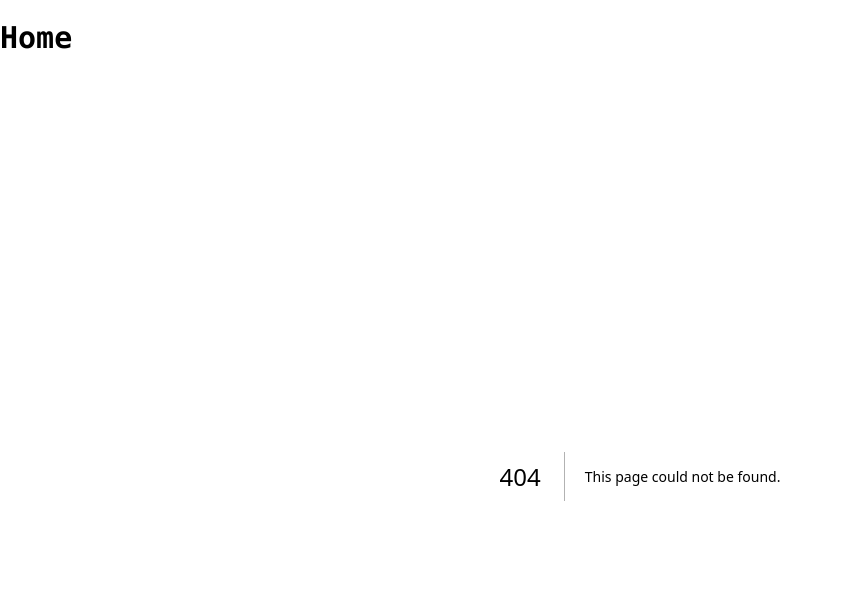
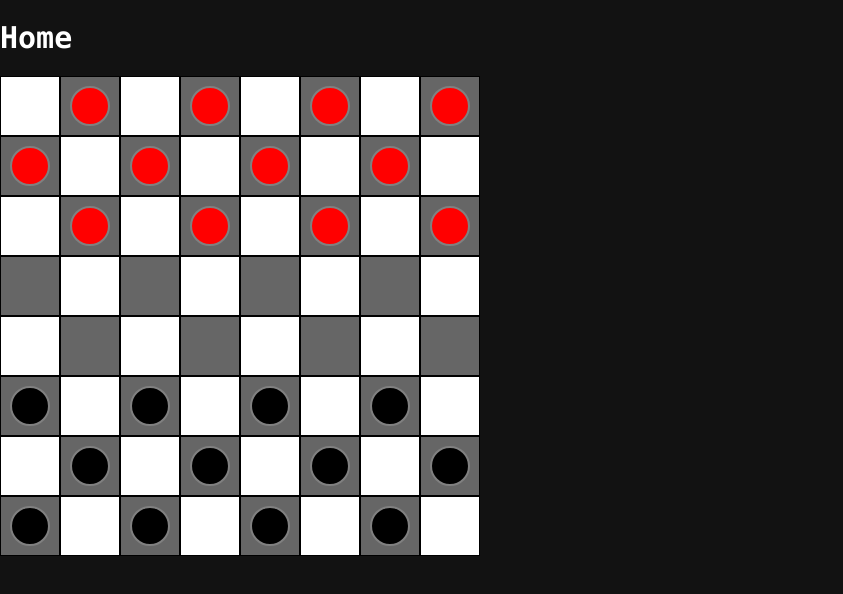
Before and after one commit to hadmacker/numbrella, a Next.js app: page /activities/checkers in a window 1280 px wide. Before the commit this address had no page. Shown: the top 594 px of the page, without its empty margins (0-843 px from the left). Built offline with nearby package versions, Linux system fonts and the light colour scheme.

Commit message:
Merge remote-tracking branch 'origin' into ttt

```diff
--- /dev/null
+++ b/app/activities/checkers/page.tsx
@@ -0,0 +1,79 @@
+'use client'
+
+import React, { useState } from "react";
+
+const xColor = '#60A5FA';
+const oColor = '#EC4899';
+const cellDarkBgColor = '#666';
+
+type Board = (string | null)[][];
+
+const initializeBoard = (): Board => {
+  const board: Board = Array(8).fill(null).map(() => Array(8).fill(null));
+  for (let i = 0; i < 8; i++) {
+    for (let j = 0; j < 8; j++) {
+      if (i < 3 && (i + j) % 2 === 1) {
+        board[i][j] = 'red';
+      } else if (i > 4 && (i + j) % 2 === 1) {
+        board[i][j] = 'black';
+      }
+    }
+  }
+  return board;
+};
+
+const CheckersPage: React.FC = () => {
+  const [board, setBoard] = useState<Board>(initializeBoard());
+  const [selectedPiece, setSelectedPiece] = useState<[number, number] | null>(null);
+
+  const handleCellClick = (i: number, j: number) => {
+    if (selectedPiece) {
+      const newBoard = [...board];
+      const [oldI, oldJ] = selectedPiece;
+      newBoard[oldI][oldJ] = null;
+      newBoard[i][j] = board[oldI][oldJ];
+      setBoard(newBoard);
+      setSelectedPiece(null);
+    } else if (board[i][j]) {
+      setSelectedPiece([i, j]);
+    }
+  };
+
+  return (
+    <div>
+      {board.map((row, i) => (
+        <div key={i} style={{ display: 'flex' }}>
+          {row.map((cell, j) => (
+            <div
+              key={j}
+              onClick={() => handleCellClick(i, j)}
+              style={{
+                width: '60px',
+                height: '60px',
+                border: '1px solid black',
+                backgroundColor: (i + j) % 2 === 1 ? cellDarkBgColor : 'white',
+                display: 'flex',
+                justifyContent: 'center',
+                alignItems: 'center',
+              }}
+            >
+              {cell && (
+                <div
+                  style={{
+                    width: '40px',
+                    height: '40px',
+                    borderRadius: '50%',
+                    backgroundColor: cell,
+                    border: '2px solid gray',
+                  }}
+                />
+              )}
+            </div>
+          ))}
+        </div>
+      ))}
+    </div>
+  );
+};
+
+export default CheckersPage;
--- a/app/page.tsx
+++ b/app/page.tsx
@@ -46,6 +46,7 @@ export default function Home() {
             </li>
             <li key="a1.1.2.5" className='mx-3 my-3 md:mx-:3 md:my-6'><a href="activities/tictactoe"><span className="mx-2 p-4 text-2xl md:text-3xl font-black">Tic Tac Toe</span></a></li>
             <li key="a1.1.2.6" className='mx-3 my-3 md:mx-:3 md:my-6'><a href="activities/reversi"><span className="mx-2 p-4 text-2xl md:text-3xl font-black">Reversi</span></a></li>
+            <li key="a1.1.2.7" className='mx-3 my-3 md:mx-:3 md:my-6'><a href="activities/checkers"><span className="mx-2 p-4 text-2xl md:text-3xl font-black">Checkers</span></a></li>
           </ul>
         </div>
         </div>
```
